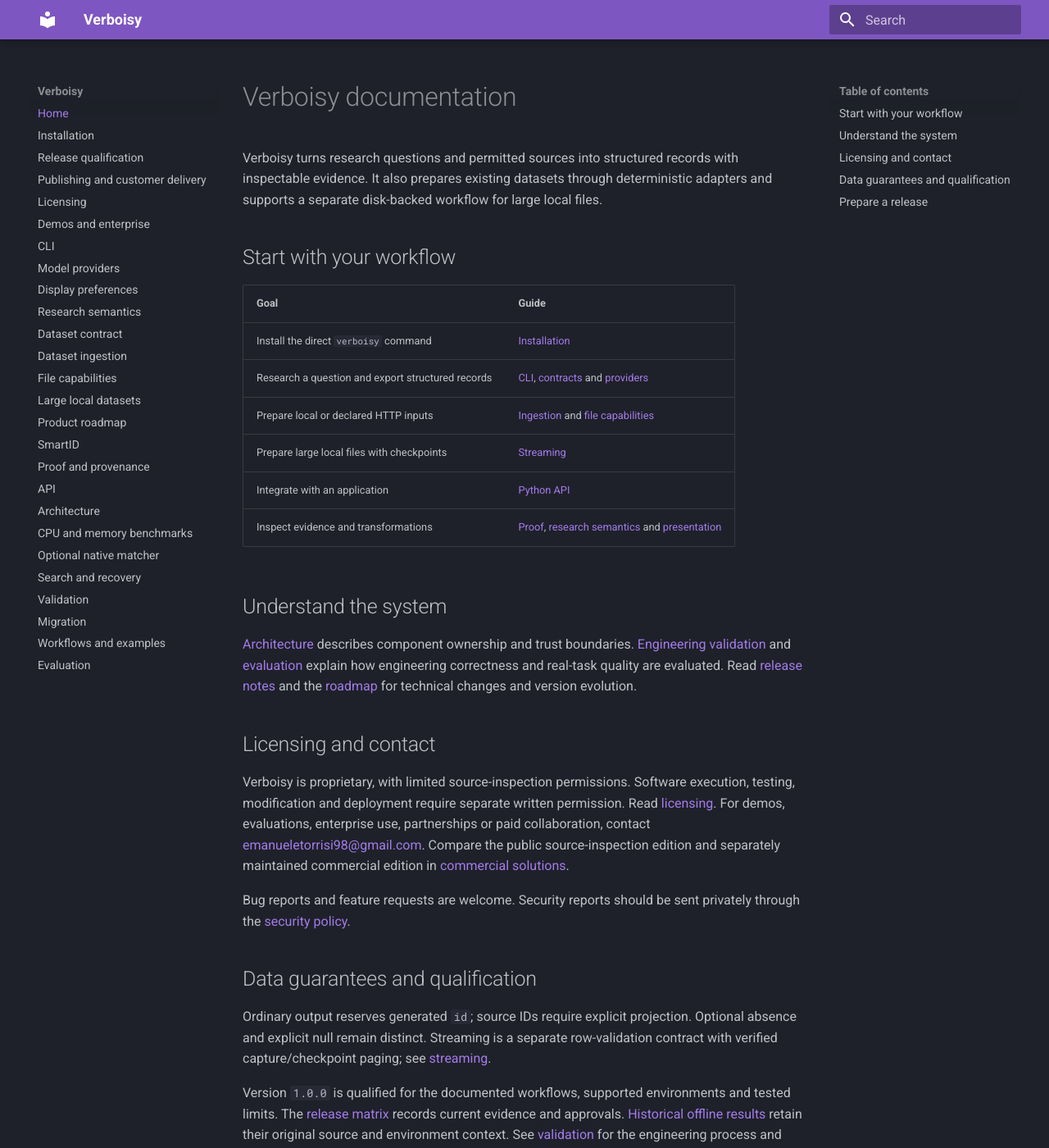
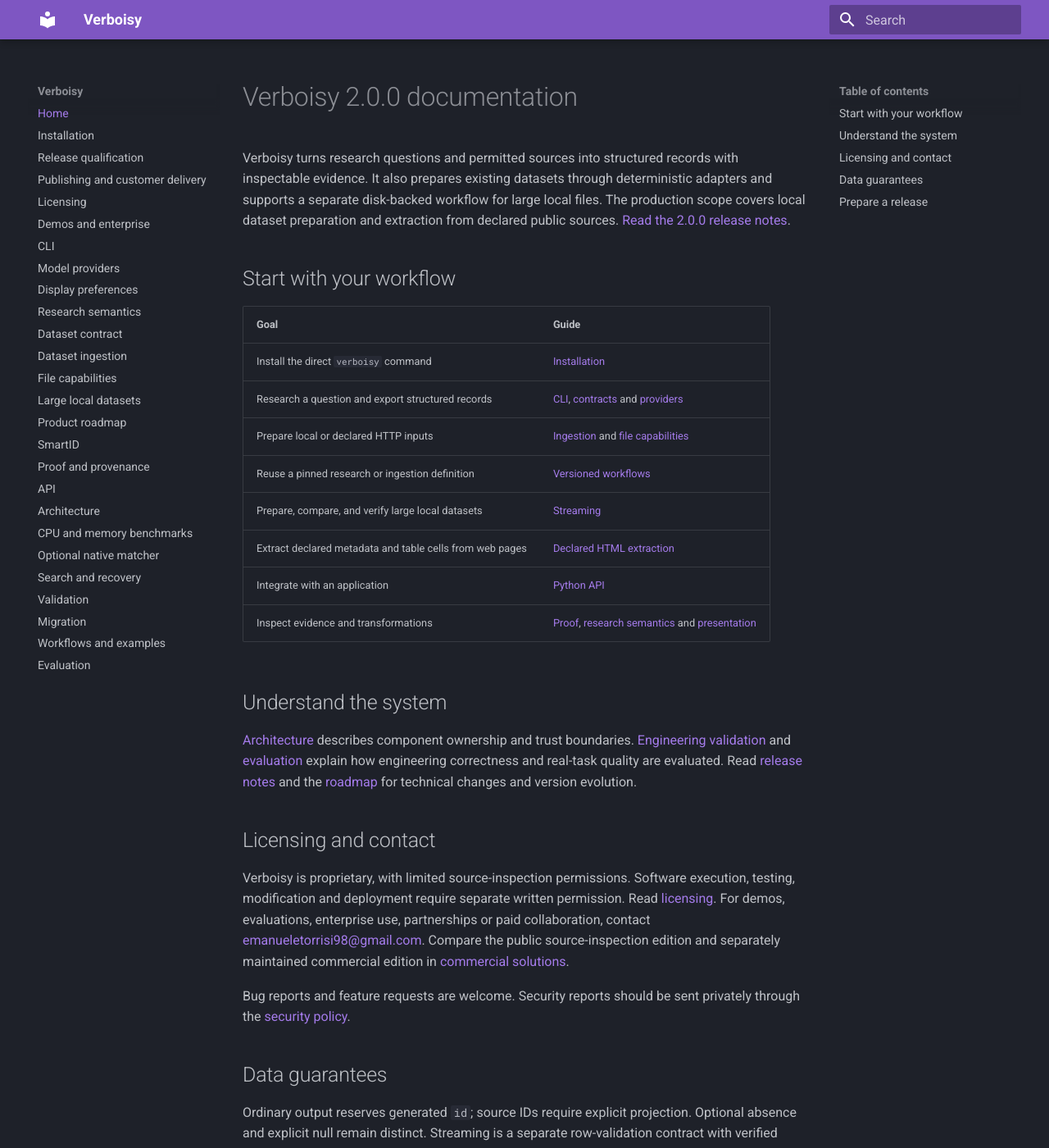
Before and after one commit to EmanueleTorrisi/verboisy, an MkDocs documentation site: the page built from docs/index.md, in a window 1280 px wide and 1400 px high. Shown: the whole window at 82% size. Built offline with MkDocs 1.6.1 and Material for MkDocs 9.7.7, drawn with Linux system fonts in a browser that asks for light colours; some of the changed text lies outside the part shown.

Commit message:
docs(overview): present the 2.0.0 workflow guides

```diff
--- a/docs/index.md
+++ b/docs/index.md
@@ -1,10 +1,12 @@
 <!-- Copyright (c) 2026 Emanuele Torrisi. See LICENSE for applicable terms. -->
 
-# Verboisy documentation
+# Verboisy 2.0.0 documentation
 
 Verboisy turns research questions and permitted sources into structured records with
 inspectable evidence. It also prepares existing datasets through deterministic
-adapters and supports a separate disk-backed workflow for large local files.
+adapters and supports a separate disk-backed workflow for large local files. The
+production scope covers local dataset preparation and extraction from declared public
+sources. [Read the 2.0.0 release notes](https://github.com/EmanueleTorrisi/verboisy/blob/main/CHANGELOG.md#200).
 
 ## Start with your workflow
 
@@ -13,7 +15,9 @@ adapters and supports a separate disk-backed workflow for large local files.
 | Install the direct `verboisy` command | [Installation](installation.md) |
 | Research a question and export structured records | [CLI](cli.md), [contracts](contracts.md) and [providers](providers.md) |
 | Prepare local or declared HTTP inputs | [Ingestion](ingestion.md) and [file capabilities](formats.md) |
-| Prepare large local files with checkpoints | [Streaming](streaming.md) |
+| Reuse a pinned research or ingestion definition | [Versioned workflows](cli.md#versioned-workflows) |
+| Prepare, compare, and verify large local datasets | [Streaming](streaming.md) |
+| Extract declared metadata and table cells from web pages | [Declared HTML extraction](search-and-recovery.md#declared-html-extraction) |
 | Integrate with an application | [Python API](api.md) |
 | Inspect evidence and transformations | [Proof](proof.md), [research semantics](research-semantics.md) and [presentation](presentation.md) |
 
@@ -38,17 +42,16 @@ Bug reports and feature requests are welcome. Security reports should be sent
 privately through the [security policy](https://github.com/EmanueleTorrisi/verboisy/blob/main/.github/SECURITY.md).
 
 
-## Data guarantees and qualification
+## Data guarantees
 
 Ordinary output reserves generated `id`; source IDs require explicit projection.
 Optional absence and explicit null remain distinct. Streaming is a separate row-validation
 contract with verified capture/checkpoint paging; see [streaming](streaming.md).
 
-Version `1.0.0` is qualified for the documented workflows, supported environments
-and tested limits. The [release matrix](https://github.com/EmanueleTorrisi/verboisy/blob/main/evals/release-matrix.json) records current evidence and
-approvals. [Historical offline results](https://github.com/EmanueleTorrisi/verboisy/blob/main/evals/results/offline-validation.json)
-retain their original source and environment context. See [validation](validation.md)
-for the engineering process and [evaluation](evaluation.md) for acceptance methods.
+Saved captures and ordered schemas support repeatable exports, and evidence sidecars
+preserve each accepted value’s origin. See [proof](proof.md) for delivery checks,
+[providers](providers.md) for hosted research, and [validation](validation.md) for
+engineering evidence by build and environment.
 
 ## Prepare a release
 
```
